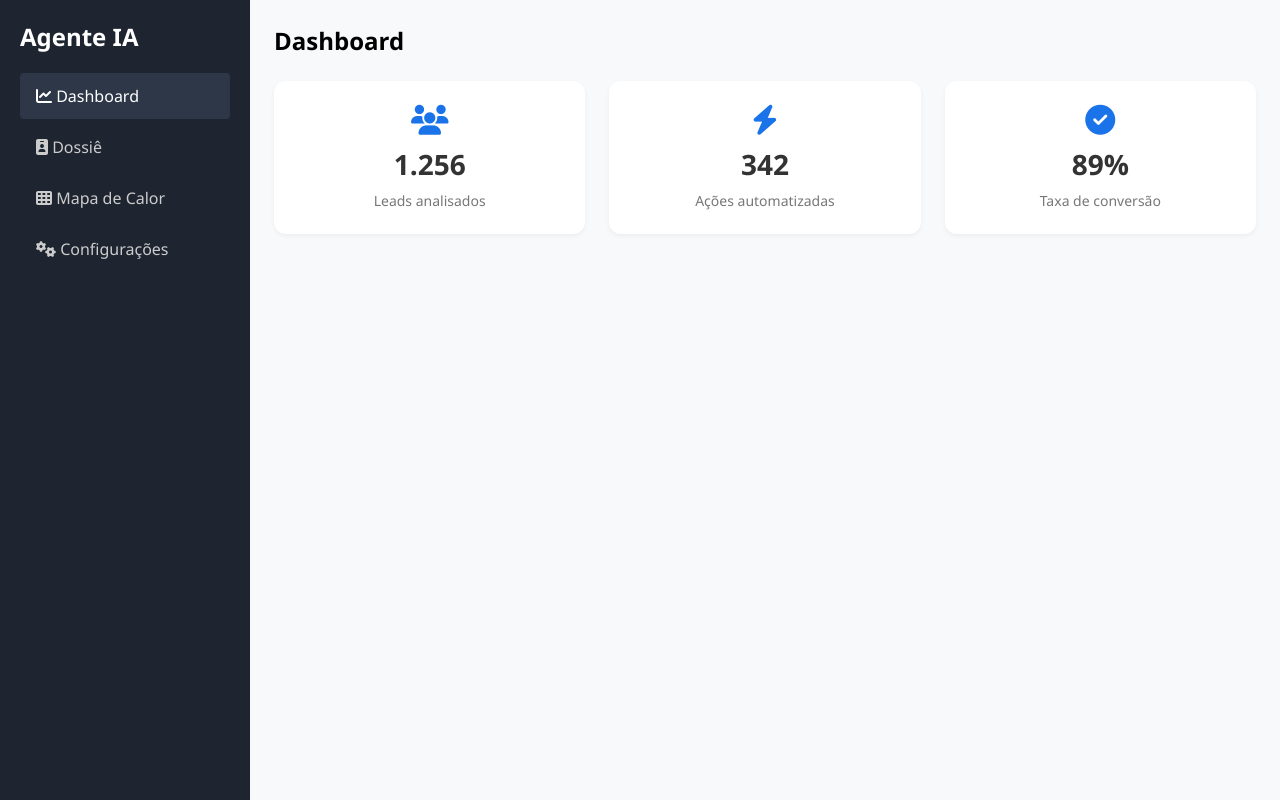
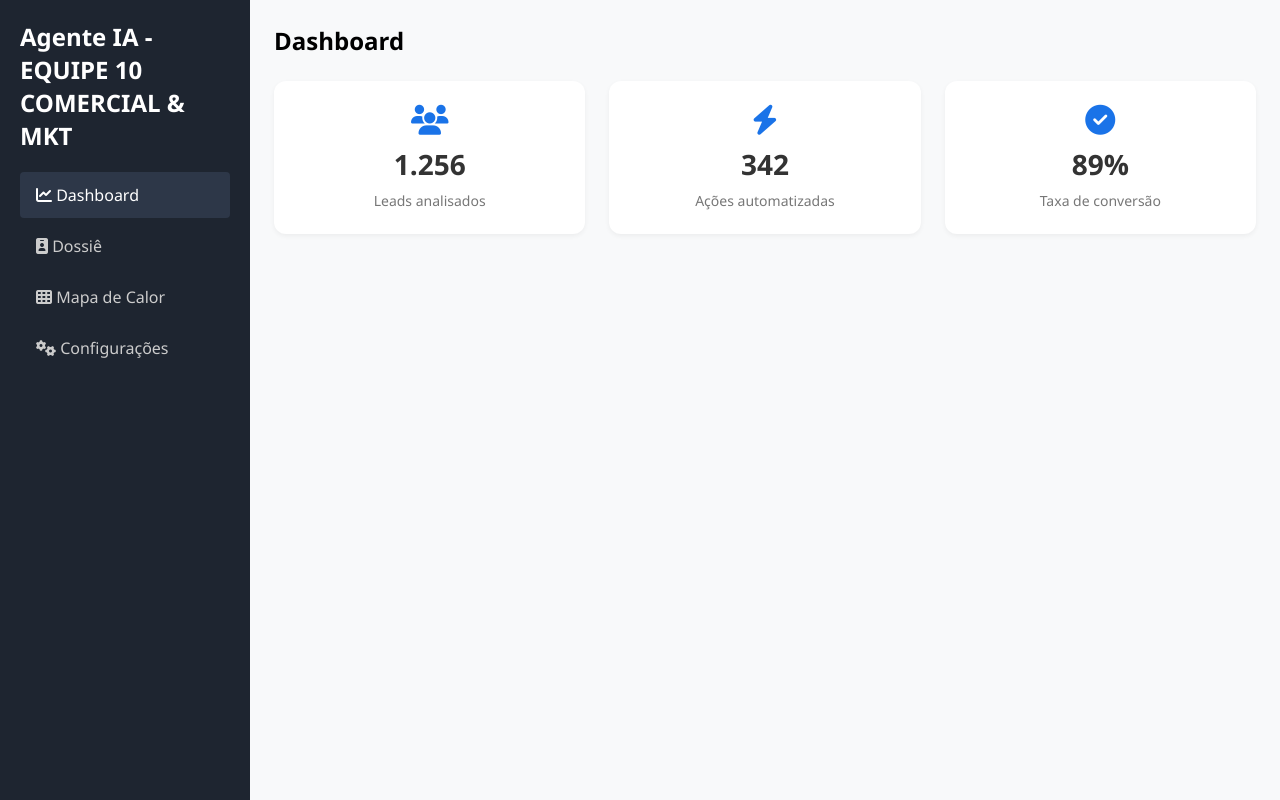
Before and after one commit to felipehelison/equipe10, a plain HTML site: page index.html in a window 1280 px wide. Drawn offline with Linux system fonts and the light colour scheme.

Commit message:
Update index.html

```diff
--- a/index.html
+++ b/index.html
@@ -231,7 +231,7 @@
 
 <body>
   <div class="sidebar">
-    <h2>Agente IA</h2>
+    <h2>Agente IA - EQUIPE 10 COMERCIAL & MKT</h2>
     <a href="#" class="active" data-page="dashboard"><i class="fas fa-chart-line"></i> Dashboard</a>
     <a href="#" data-page="dossier"><i class="fas fa-id-badge"></i> Dossiê</a>
     <a href="#" data-page="heatmap"><i class="fas fa-th"></i> Mapa de Calor</a>
```
